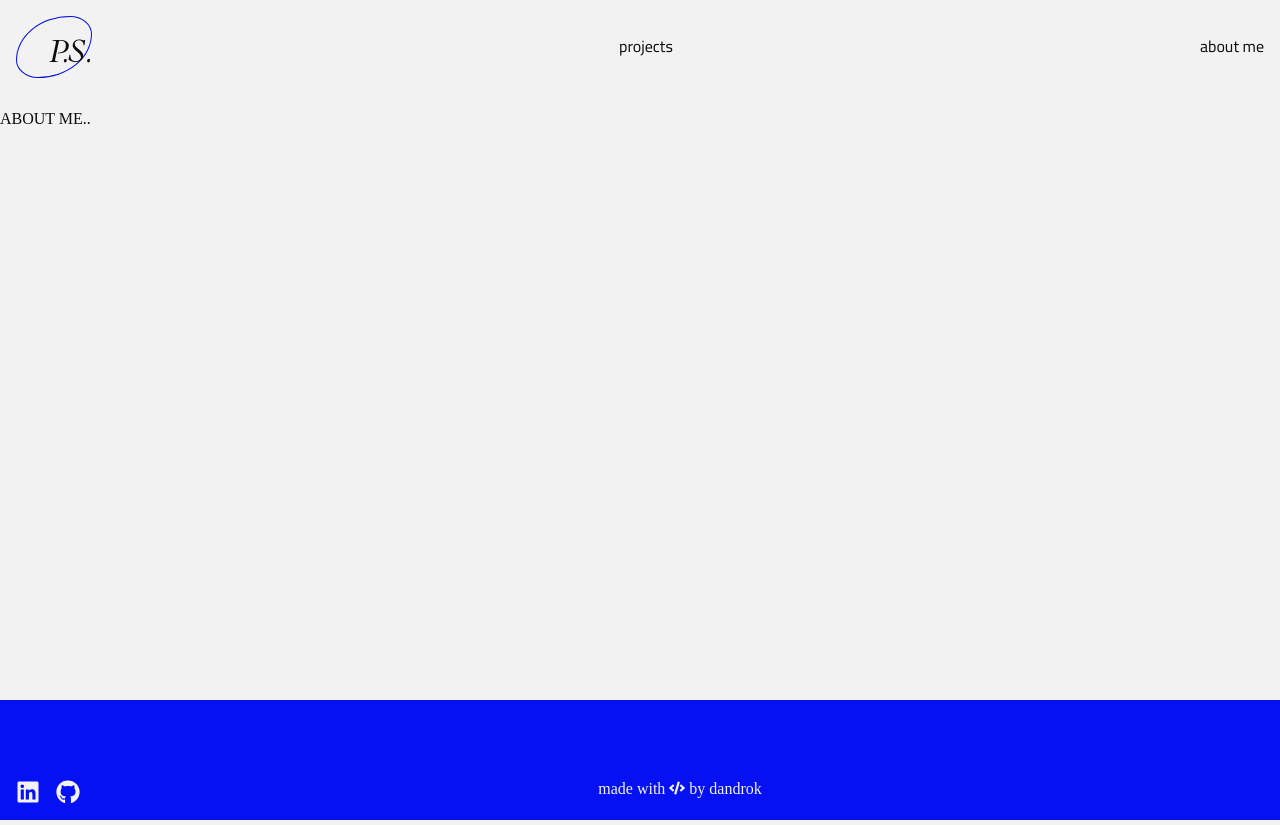
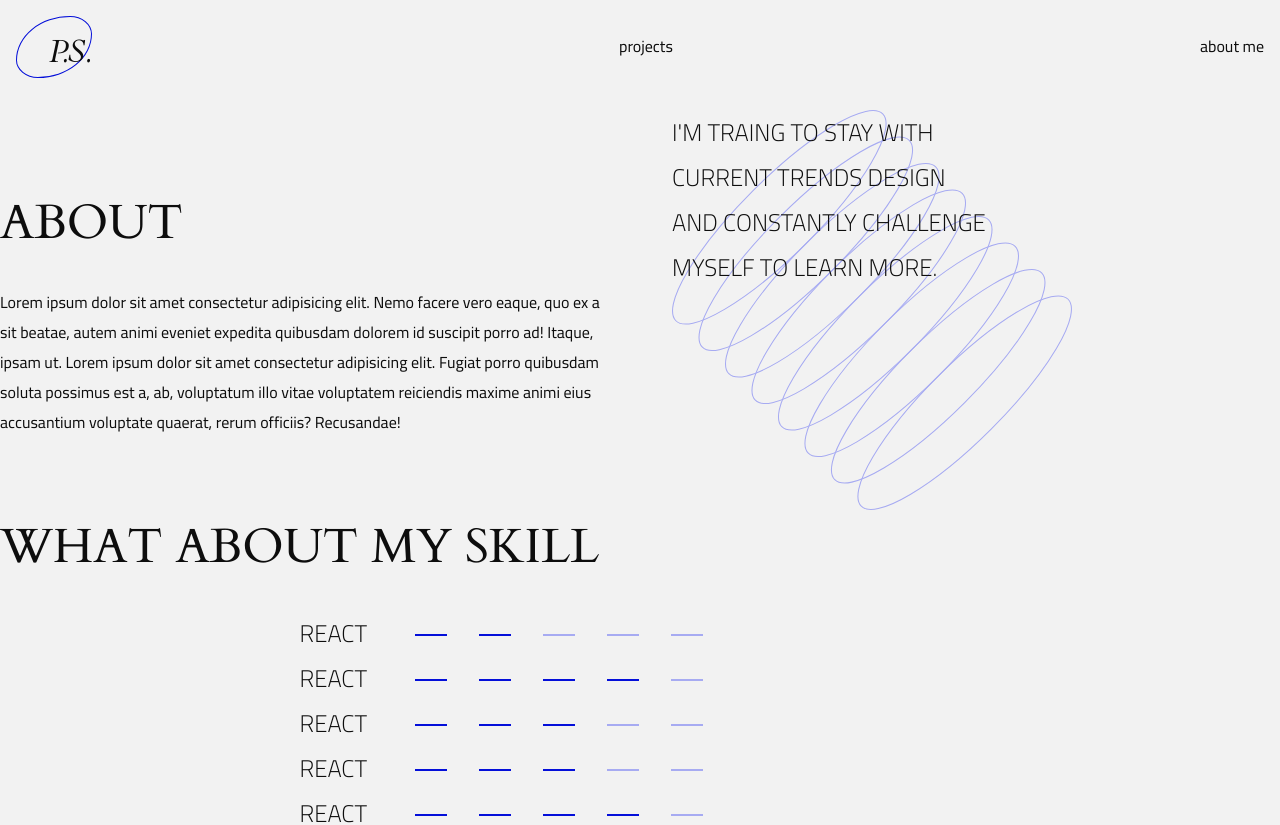
Before and after one commit to dandrok/portfolio-website, a React (Create React App) app: page /about in a window 1280 px wide. Shown: the top 825 px of the page. Built offline with nearby package versions, Linux system fonts and the light colour scheme.

Commit message:
about page

```diff
--- a/src/components/AboutMe.js
+++ b/src/components/AboutMe.js
@@ -2,8 +2,146 @@ import styles from './AboutMe.module.css'
 
 const AboutMe = () => {
   return (
-    <section className={styles.aboutMe}>
-      <div>ABOUT ME..</div>
+    <section>
+      <section className={styles.aboutMe}>
+        <div className={styles.aboutMe__p1}>
+          <h1>ABOUT</h1>
+          <p>
+            Lorem ipsum dolor sit amet consectetur adipisicing elit. Nemo facere
+            vero eaque, quo ex a sit beatae, autem animi eveniet expedita
+            quibusdam dolorem id suscipit porro ad! Itaque, ipsam ut. Lorem
+            ipsum dolor sit amet consectetur adipisicing elit. Fugiat porro
+            quibusdam soluta possimus est a, ab, voluptatum illo vitae
+            voluptatem reiciendis maxime animi eius accusantium voluptate
+            quaerat, rerum officiis? Recusandae!
+          </p>
+        </div>
+        <div className={styles.aboutMe__p2}>
+          <h2>
+            I'M TRAING TO STAY WITH CURRENT TRENDS DESIGN AND CONSTANTLY
+            CHALLENGE MYSELF TO LEARN MORE.
+          </h2>
+          <svg
+            className={styles.cls}
+            id='Layer_1'
+            data-name='Layer 1'
+            xmlns='http://www.w3.org/2000/svg'
+            viewBox='0 0 385.34 385.34'
+          >
+            <defs></defs>
+            <ellipse
+              class='cls-1'
+              cx='160.71'
+              cy='160.71'
+              rx='140.91'
+              ry='36.08'
+              transform='translate(-123.9 103.38) rotate(-45)'
+            />
+            <ellipse
+              class='cls-1'
+              cx='186.22'
+              cy='186.22'
+              rx='140.91'
+              ry='36.08'
+              transform='translate(-134.47 128.89) rotate(-45)'
+            />
+            <ellipse
+              class='cls-1'
+              cx='211.73'
+              cy='211.73'
+              rx='140.91'
+              ry='36.08'
+              transform='translate(-145.03 154.4) rotate(-45)'
+            />
+            <ellipse
+              class='cls-1'
+              cx='237.24'
+              cy='237.24'
+              rx='140.91'
+              ry='36.08'
+              transform='translate(-155.6 179.91) rotate(-45)'
+            />
+            <ellipse
+              class='cls-1'
+              cx='262.76'
+              cy='262.76'
+              rx='140.91'
+              ry='36.08'
+              transform='translate(-166.17 205.43) rotate(-45)'
+            />
+            <ellipse
+              class='cls-1'
+              cx='288.27'
+              cy='288.27'
+              rx='140.91'
+              ry='36.08'
+              transform='translate(-176.74 230.94) rotate(-45)'
+            />
+            <ellipse
+              class='cls-1'
+              cx='313.78'
+              cy='313.78'
+              rx='140.91'
+              ry='36.08'
+              transform='translate(-187.3 256.45) rotate(-45)'
+            />
+            <ellipse
+              class='cls-1'
+              cx='339.29'
+              cy='339.29'
+              rx='140.91'
+              ry='36.08'
+              transform='translate(-197.87 281.96) rotate(-45)'
+            />
+          </svg>
+        </div>
+      </section>
+      <div className={styles.partTwo}>
+        <h1 className={styles.partTwo_skills}>WHAT ABOUT MY SKILL</h1>
+        <section>
+          <div className={styles.partTwo_container}>
+            <p>REACT</p>
+
+            <div className={styles.partTwo__exp}></div>
+            <div className={styles.partTwo__exp}></div>
+            <div className={styles.partTwo__expLess}></div>
+            <div className={styles.partTwo__expLess}></div>
+            <div className={styles.partTwo__expLess}></div>
+          </div>
+          <div className={styles.partTwo_container}>
+            <p>REACT</p>
+            <div className={styles.partTwo__exp}></div>
+            <div className={styles.partTwo__exp}></div>
+            <div className={styles.partTwo__exp}></div>
+            <div className={styles.partTwo__exp}></div>
+            <div className={styles.partTwo__expLess}></div>
+          </div>
+          <div className={styles.partTwo_container}>
+            <p>REACT</p>
+            <div className={styles.partTwo__exp}></div>
+            <div className={styles.partTwo__exp}></div>
+            <div className={styles.partTwo__exp}></div>
+            <div className={styles.partTwo__expLess}></div>
+            <div className={styles.partTwo__expLess}></div>
+          </div>
+          <div className={styles.partTwo_container}>
+            <p>REACT</p>
+            <div className={styles.partTwo__exp}></div>
+            <div className={styles.partTwo__exp}></div>
+            <div className={styles.partTwo__exp}></div>
+            <div className={styles.partTwo__expLess}></div>
+            <div className={styles.partTwo__expLess}></div>
+          </div>
+          <div className={styles.partTwo_container}>
+            <p>REACT</p>
+            <div className={styles.partTwo__exp}></div>
+            <div className={styles.partTwo__exp}></div>
+            <div className={styles.partTwo__exp}></div>
+            <div className={styles.partTwo__exp}></div>
+            <div className={styles.partTwo__expLess}></div>
+          </div>
+        </section>
+      </div>
     </section>
   )
 }
--- a/src/components/AboutMe.module.css
+++ b/src/components/AboutMe.module.css
@@ -1,6 +1,90 @@
 .aboutMe {
   margin: 0 auto;
   max-width: 1362px;
-  height: 69.8vh;
+
   margin-top: 2rem;
+  display: flex;
+  flex: auto;
 }
+
+.cls {
+  fill: none;
+  stroke: var(--color-blue-light);
+  stroke-miterlimit: 10;
+  height: 400px;
+}
+
+.aboutMe__p1 {
+  width: 50%;
+  margin-top: 10vh;
+}
+
+.aboutMe__p1 > h1 {
+  padding-bottom: 2rem;
+  font-family: var(--font-cardo);
+  font-size: var(--font-size_48);
+  font-weight: 100;
+}
+.aboutMe__p1 > p {
+  font-family: var(--font-cairo);
+  font-size: var(--font-size_16);
+  font-weight: 400;
+}
+
+.aboutMe__p2 {
+  width: 50%;
+  margin-left: 4rem;
+}
+
+.aboutMe__p2 > h2 {
+  position: absolute;
+  text-transform: uppercase;
+  font-weight: 100;
+  font-family: var(--font-cairo);
+  width: 25%;
+}
+
+.partTwo {
+  margin: 0 auto;
+  max-width: 1362px;
+}
+
+.partTwo_skills {
+  padding-bottom: 2rem;
+  font-family: var(--font-cardo);
+  font-size: var(--font-size_48);
+  font-weight: 100;
+}
+
+.partTwo_container {
+  margin: 0 auto;
+  max-width: 681px;
+  display: flex;
+
+  font-family: var(--font-cairo);
+  font-size: var(--font-size_24);
+  font-weight: 100;
+}
+
+.partTwo_container > p {
+  margin-right: 3rem;
+}
+
+.partTwo__exp {
+  border-bottom: solid var(--color-blue-medium) 2px;
+  width: 2rem;
+  position: relative;
+  bottom: 1.25rem;
+  margin-right: 2rem;
+}
+.partTwo__expLess {
+  border-bottom: solid var(--color-blue-light) 2px;
+  width: 2rem;
+  position: relative;
+  bottom: 1.25rem;
+  margin-right: 2rem;
+}
+
+.partTwo__expLess:hover {
+  border-bottom: solid var(--color-blue-medium) 2px;
+}
```
